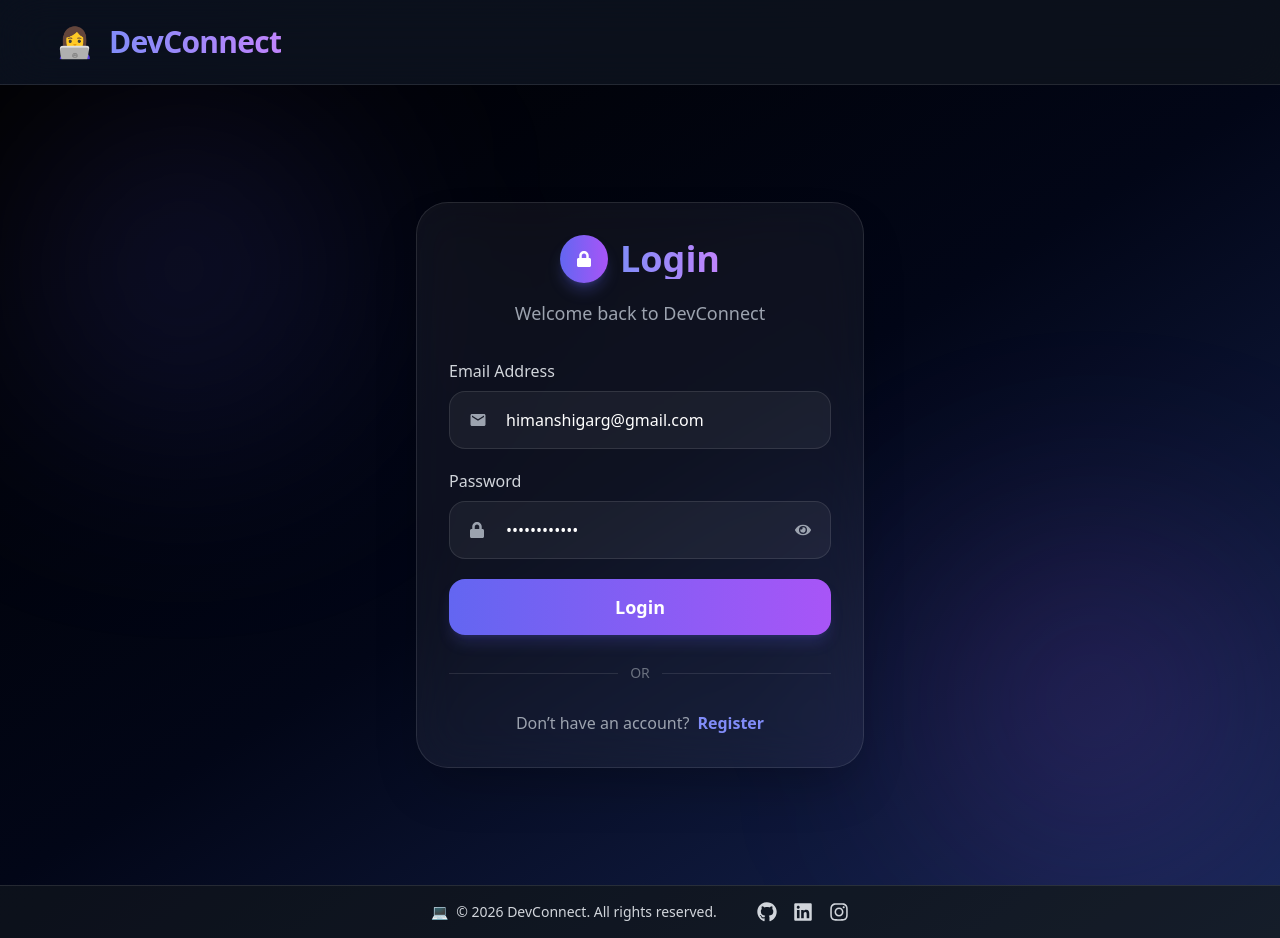
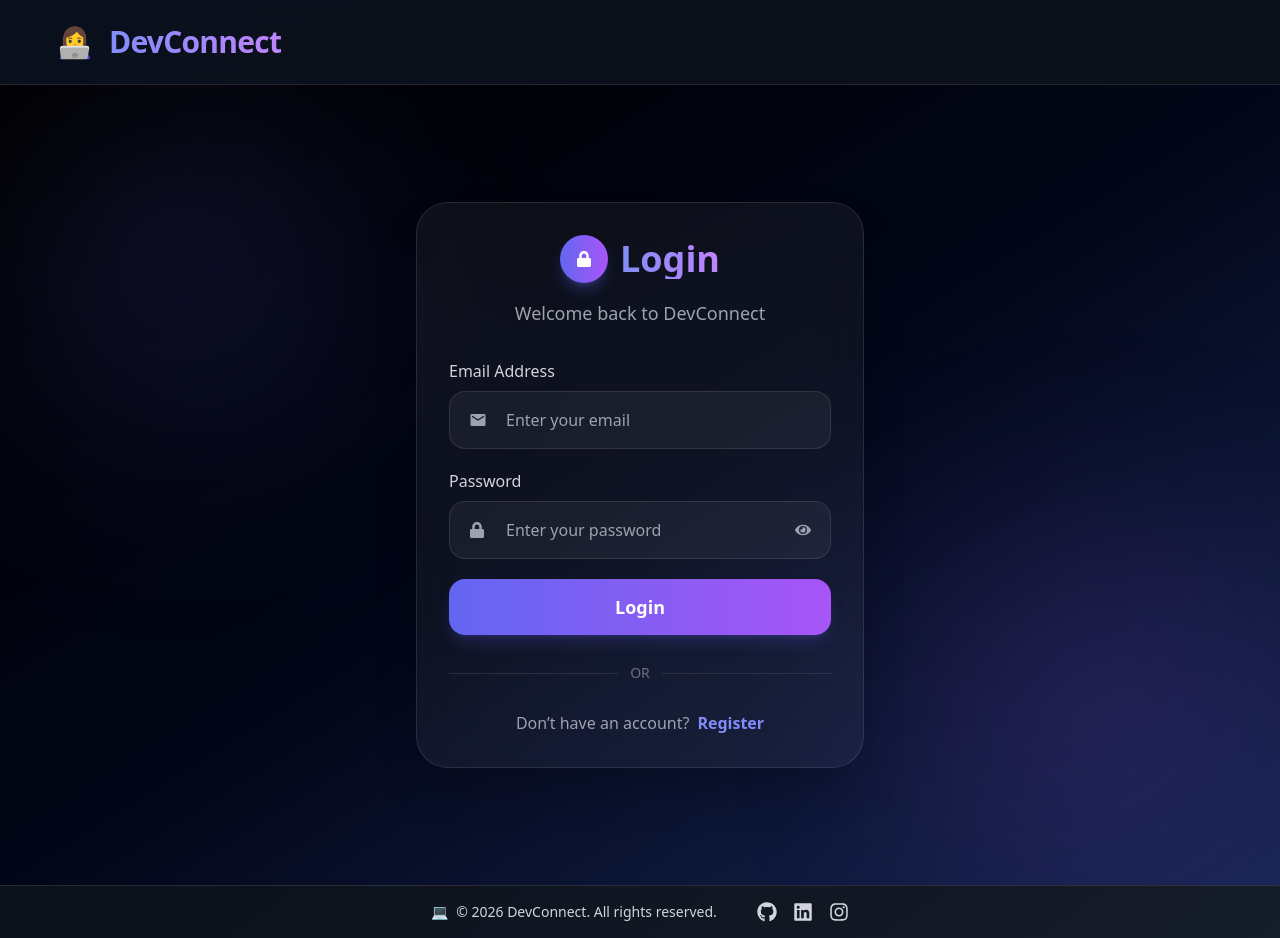
Before and after one commit to Himanshigarg11/DevConnect_frontend, a React (Vite) app: page /login in a window 1280 px wide. Built offline with nearby package versions, Linux system fonts and the light colour scheme; no server answers.

Commit message:
login changes

```diff
--- a/src/components/Login.jsx
+++ b/src/components/Login.jsx
@@ -8,8 +8,8 @@ import { useNavigate,Link } from "react-router-dom";
 import { BASE_URL } from "../utils/constants";
 const Login = () => {
   const [showPassword, setShowPassword] = useState(false);
-  const [emailID,setEmailId]=useState("himanshigarg@gmail.com");
-  const [password,setPassword]=useState("Himanshi@123");
+  const [emailID,setEmailId]=useState("");
+  const [password,setPassword]=useState("");
   const [error,setError]=useState("")
   const name = useSelector(state => state.user);
   const dispatch = useDispatch();
```
